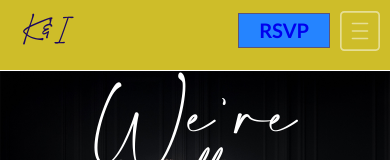
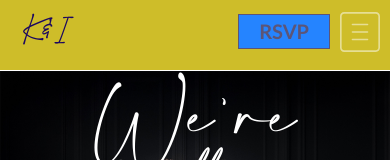
Before and after one commit to kusen30/kokoandKk, a website built with Parcel: page index.html in a window 390 px wide. Shown: the top 160 px of the page. Built offline with nearby package versions, Linux system fonts and the light colour scheme; a web font is replaced by a local one.

Commit message:
Changed div and color for RSVP

```diff
--- a/css/styles.css
+++ b/css/styles.css
@@ -405,6 +405,15 @@ a {
     margin-bottom: 1rem;
     background-color: var(--color-primary);
     border: 1px solid var(--color-body-darker);
+}
+
+.nav__rsvp > a {
+    color: var(--color-body-darker);
+    transition: color 0.3s;
+}
+
+.nav__rsvp > a:hover{
+    color: #fff;
 }
 
 .nav__item--emphasized {
--- a/index.html
+++ b/index.html
@@ -36,11 +36,9 @@
         <button class="nav__rsvp align__horizontal">
           <a href="gallery.html">RSVP</a>
         </button>
-        <div class="align__horizontal nav__toggler">
-          <svg class="icon--small icon--white">
-            <use href="images/sprite.svg#menu"></use>
-          </svg>
-        </div>
+        <svg class="icon--small icon--white align__horizontal nav__toggler">
+          <use href="images/sprite.svg#menu"></use>
+        </svg>
       </div>
       <ul class="list nav__list collapsible__content">
         <li class="nav__item"><a href="#">Home</a></li>
```
